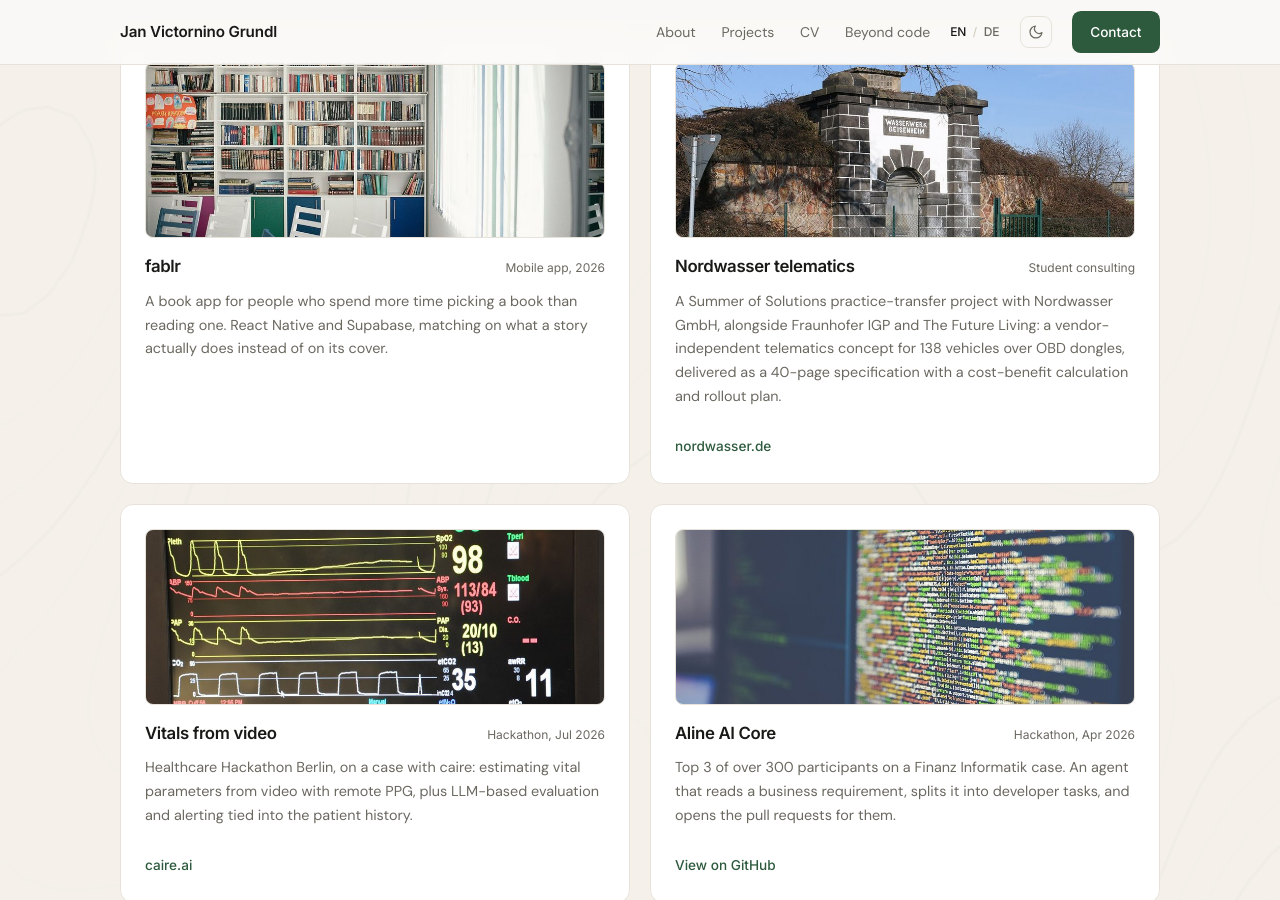
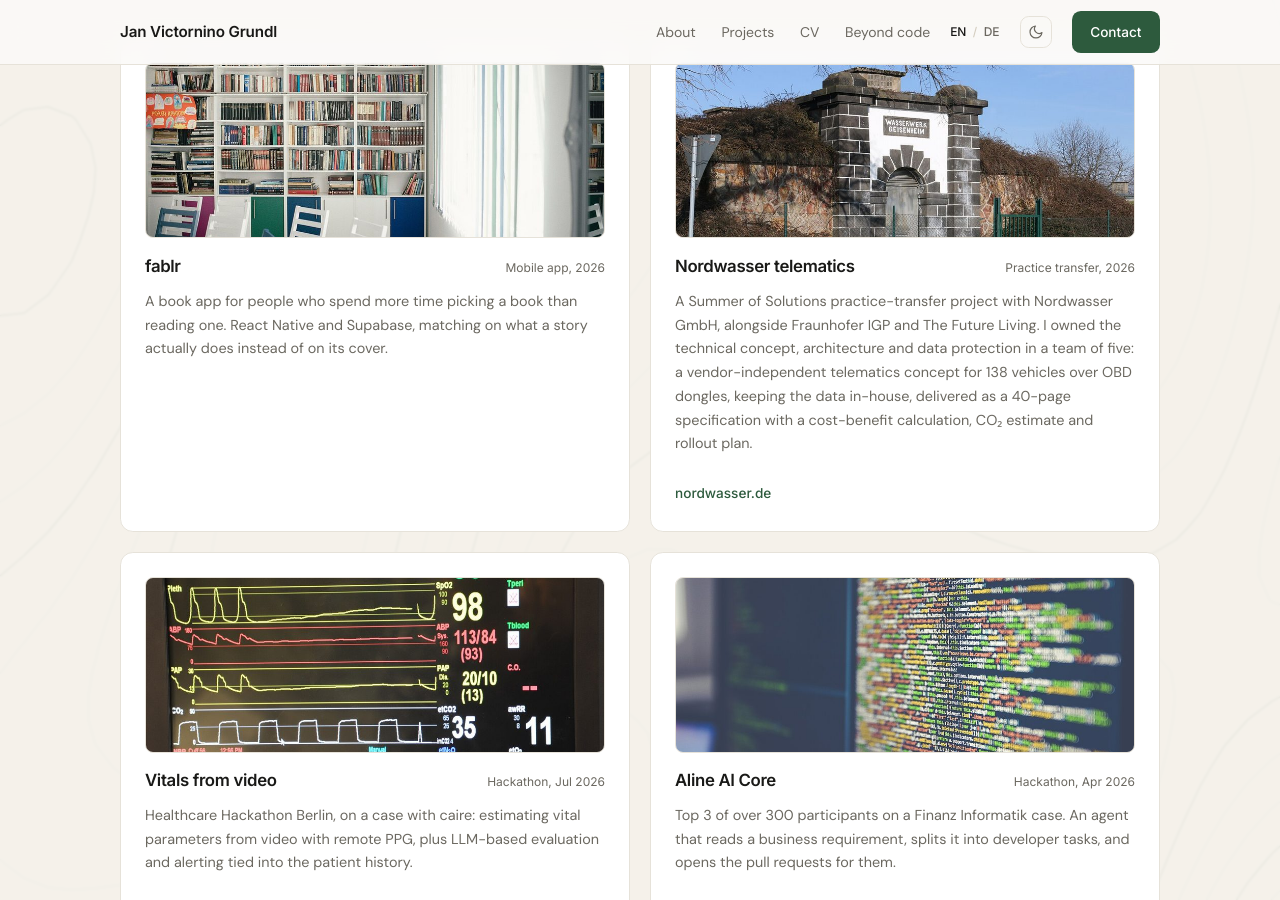
Before and after one commit to jg512/jangrundl-site, a Jekyll site: the page index.html, which Jekyll copies as it is, in a window 1280 px wide and 900 px high, scrolled down 2483 px. Built offline with Jekyll 4.4.1, drawn with Linux system fonts in a browser that asks for light colours; some of the changed text lies outside the part shown.

Commit message:
Add the Summer of Solutions entry, and say what the Nordwasser role was
The site CV was missing an engagement the PDF CV already carried: the Summer of
Solutions practice-transfer project (Apr-Jul 2026, The Future Living and
Fraunhofer IGP). That gap is why the logo wall looked broader than the record.
Content taken verbatim from scripts/build_cv.py, new cv.sos.* keys in both
dictionaries, placed between the current roles and Ossinity.

The Nordwasser card now says he owned the technical concept, architecture and
data protection in a team of five, and that the data stays in-house. Its label
moves from "Student consulting" to "Practice transfer, 2026".

Role title is "Student Software Developer, Digitalisation & Full-Stack
Development" rather than "Working Student", in the site and in build_cv.py.
The Ossinity role in build_cv.py becomes "Student AI Developer" to match what
the site has always said. The PDF itself is NOT rebuilt -- fpdf2 is not
installed here, so assets/cv/Jan_Grundl_CV.pdf still shows the old titles.

Also fixes CO&sub2;, which is not an HTML entity, to CO&#8322;.

Co-Authored-By: Claude Opus 5 <noreply@anthropic.com>
Claude-Session: https://claude.ai/code/session_01DWT25yjDrumGiE9hVCSPoz

```diff
--- a/index.html
+++ b/index.html
@@ -769,9 +769,9 @@
         <img class="card-media" src="assets/img/cards/nordwasser.jpg" alt="The gatehouse of a German waterworks" loading="lazy" width="900" height="375" />
         <div class="card-head">
           <h3 data-i18n="proj.nordwasser.title">Nordwasser telematics</h3>
-          <span class="card-meta" data-i18n="proj.nordwasser.meta">Student consulting</span>
-        </div>
-        <p data-i18n="proj.nordwasser.desc">A Summer of Solutions practice-transfer project with Nordwasser GmbH, alongside Fraunhofer IGP and The Future Living: a vendor-independent telematics concept for 138 vehicles over OBD dongles, delivered as a 40-page specification with a cost-benefit calculation and rollout plan.</p>
+          <span class="card-meta" data-i18n="proj.nordwasser.meta">Practice transfer, 2026</span>
+        </div>
+        <p data-i18n="proj.nordwasser.desc">A Summer of Solutions practice-transfer project with Nordwasser GmbH, alongside Fraunhofer IGP and The Future Living. I owned the technical concept, architecture and data protection in a team of five: a vendor-independent telematics concept for 138 vehicles over OBD dongles, keeping the data in-house, delivered as a 40-page specification with a cost-benefit calculation, CO&#8322; estimate and rollout plan.</p>
         <div class="card-foot"><a class="card-link" href="https://www.nordwasser.de/" target="_blank" rel="noopener noreferrer">nordwasser.de</a></div>
       </article>
 
@@ -904,12 +904,24 @@
     <div class="cv-entry">
       <div class="cv-when" data-i18n="cv.e3.when">Jul 2026 to now</div>
       <div>
-        <h4 class="cv-title" data-i18n="cv.e3.role">Working Student, Digitalisation &amp; Full-Stack Development</h4>
+        <h4 class="cv-title" data-i18n="cv.e3.role">Student Software Developer, Digitalisation &amp; Full-Stack Development</h4>
         <div class="cv-org"><a href="https://www.hohe-duene.de/" target="_blank" rel="noopener noreferrer">Yachthafenresidenz Hohe D&uuml;ne</a></div>
         <ul class="cv-desc">
           <li data-i18n="cv.e3.b1">Responsible for planning and integrating the ERP and marina management system for a 920-berth marina, the first yacht harbour in Germany to hold a five-star classification.</li>
           <li data-i18n="cv.e3.b3">Audited the legacy Java systems for code quality and security issues and documented the findings.</li>
           <li data-i18n="cv.e3.b2">Drafted a migration path towards a Django and PostgreSQL data model.</li>
+        </ul>
+      </div>
+    </div>
+
+    <div class="cv-entry">
+      <div class="cv-when" data-i18n="cv.sos.when">Apr 2026 to Jul 2026</div>
+      <div>
+        <h4 class="cv-title" data-i18n="cv.sos.role">Practice-transfer project with Nordwasser GmbH</h4>
+        <div class="cv-org"><a href="https://www.thefutureliving.com/summer-of-solutions-en/" target="_blank" rel="noopener noreferrer" data-i18n="cv.sos.org">Summer of Solutions &middot; The Future Living and Fraunhofer IGP</a></div>
+        <ul class="cv-desc">
+          <li data-i18n="cv.sos.b1">Responsible for technical concept, architecture and data protection in a team of five master&rsquo;s students; one of 13 practice partners and 60+ students in the 2026 cohort.</li>
+          <li data-i18n="cv.sos.b2">Designed a vendor-independent telematics concept for 138 vehicles over OBD dongles, keeping the data in-house; delivered a 40-page specification with a cost-benefit calculation, CO&#8322; estimate and rollout plan.</li>
         </ul>
       </div>
     </div>
@@ -1423,10 +1435,15 @@
       "cv.e2.b1": "Designed a semi-autonomous LLM agent using ReAct prompting, tool use and MCP that generates and checks UML class diagrams.",
       "cv.e2.b2": "Built the dataset and implemented the system in Python with the Hugging Face stack.",
       "cv.e3.when": "Jul 2026 to now",
-      "cv.e3.role": "Working Student, Digitalisation &amp; Full-Stack Development",
+      "cv.e3.role": "Student Software Developer, Digitalisation &amp; Full-Stack Development",
       "cv.e3.b1": "Responsible for planning and integrating the ERP and marina management system for a 920-berth marina, the first yacht harbour in Germany to hold a five-star classification.",
       "cv.e3.b3": "Audited the legacy Java systems for code quality and security issues and documented the findings.",
       "cv.e3.b2": "Drafted a migration path towards a Django and PostgreSQL data model.",
+      "cv.sos.when": "Apr 2026 to Jul 2026",
+      "cv.sos.role": "Practice-transfer project with Nordwasser GmbH",
+      "cv.sos.org": "Summer of Solutions &middot; The Future Living and Fraunhofer IGP",
+      "cv.sos.b1": "Responsible for technical concept, architecture and data protection in a team of five master&rsquo;s students; one of 13 practice partners and 60+ students in the 2026 cohort.",
+      "cv.sos.b2": "Designed a vendor-independent telematics concept for 138 vehicles over OBD dongles, keeping the data in-house; delivered a 40-page specification with a cost-benefit calculation, CO&#8322; estimate and rollout plan.",
       "cv.e4.when": "Jan 2026 to Apr 2026",
       "cv.e4.role": "Student AI Developer",
       "cv.e4.b1": "Annotated MRI scans in 3D Slicer for AI-assisted breast cancer detection.",
@@ -1463,8 +1480,8 @@
       "vol.stura.meta": "University politics",
       "vol.stura.desc": "Elected member of the student council (StuRa) at the University of Rostock, and a member of the Gesellschaft f&uuml;r Informatik.",
       "proj.nordwasser.title": "Nordwasser telematics",
-      "proj.nordwasser.meta": "Student consulting",
-      "proj.nordwasser.desc": "A Summer of Solutions practice-transfer project with Nordwasser GmbH, alongside Fraunhofer IGP and The Future Living: a vendor-independent telematics concept for 138 vehicles over OBD dongles, delivered as a 40-page specification with a cost-benefit calculation and rollout plan.",
+      "proj.nordwasser.meta": "Practice transfer, 2026",
+      "proj.nordwasser.desc": "A Summer of Solutions practice-transfer project with Nordwasser GmbH, alongside Fraunhofer IGP and The Future Living. I owned the technical concept, architecture and data protection in a team of five: a vendor-independent telematics concept for 138 vehicles over OBD dongles, keeping the data in-house, delivered as a 40-page specification with a cost-benefit calculation, CO&#8322; estimate and rollout plan.",
       "beyond.label": "Off screen",
       "beyond.title": "Beyond code",
       "beyond.intro": "Conferences, long books, and dwarf colonies that end badly. I train to clear my head and read to fill it again.",
@@ -1566,10 +1583,15 @@
       "cv.e2.b1": "Entwurf eines teilautonomen LLM-Agenten mit ReAct-Prompting, Tool-Nutzung und MCP, der UML-Klassendiagramme erzeugt und pr&uuml;ft.",
       "cv.e2.b2": "Aufbau des Datensatzes und Implementierung in Python mit dem Hugging-Face-Stack.",
       "cv.e3.when": "Jul 2026 bis heute",
-      "cv.e3.role": "Werkstudent Digitalisierung &amp; Full-Stack-Entwicklung",
+      "cv.e3.role": "Studentischer Softwareentwickler, Digitalisierung &amp; Full-Stack-Entwicklung",
       "cv.e3.b1": "Verantwortlich f&uuml;r Planung und Integration von ERP- und Hafenmanagementsystem f&uuml;r einen Hafen mit 920 Liegepl&auml;tzen, den ersten Yachthafen Deutschlands mit F&uuml;nf-Sterne-Klassifizierung.",
       "cv.e3.b3": "Pr&uuml;fung der Java-Altsysteme auf Codequalit&auml;t und Sicherheitsl&uuml;cken samt Dokumentation der Befunde.",
       "cv.e3.b2": "Entwurf eines Migrationswegs hin zu einem Django- und PostgreSQL-Datenmodell.",
+      "cv.sos.when": "Apr 2026 bis Jul 2026",
+      "cv.sos.role": "Transferprojekt mit der Nordwasser GmbH",
+      "cv.sos.org": "Summer of Solutions &middot; The Future Living und Fraunhofer IGP",
+      "cv.sos.b1": "Verantwortlich f&uuml;r technisches Konzept, Architektur und Datenschutz in einem F&uuml;nfer-Team aus Masterstudierenden; einer von 13 Praxispartnern und 60+ Studierenden im Jahrgang 2026.",
+      "cv.sos.b2": "Herstellerunabh&auml;ngiges Telematik-Konzept f&uuml;r 138 Fahrzeuge &uuml;ber OBD-Dongles entworfen, mit Datenhaltung im Haus; abgegeben als 40-seitiges Pflichtenheft mit Wirtschaftlichkeitsrechnung, CO&#8322;-Absch&auml;tzung und Umsetzungsplan.",
       "cv.e4.when": "Jan 2026 bis Apr 2026",
       "cv.e4.role": "Studentischer KI-Entwickler",
       "cv.e4.b1": "Annotation von MRT-Aufnahmen in 3D Slicer f&uuml;r die KI-gest&uuml;tzte Brustkrebserkennung.",
@@ -1606,8 +1628,8 @@
       "vol.stura.meta": "Hochschulpolitik",
       "vol.stura.desc": "Gew&auml;hltes Mitglied im Studierendenrat (StuRa) der Universit&auml;t Rostock und Mitglied der Gesellschaft f&uuml;r Informatik.",
       "proj.nordwasser.title": "Nordwasser Telematik",
-      "proj.nordwasser.meta": "Studentische Beratung",
-      "proj.nordwasser.desc": "Ein Summer-of-Solutions-Transferprojekt mit der Nordwasser GmbH, gemeinsam mit Fraunhofer IGP und The Future Living: ein herstellerunabh&auml;ngiges Telematik-Konzept f&uuml;r 138 Fahrzeuge &uuml;ber OBD-Dongles, abgegeben als 40-seitiges Pflichtenheft mit Wirtschaftlichkeitsrechnung und Umsetzungsplan.",
+      "proj.nordwasser.meta": "Transferprojekt, 2026",
+      "proj.nordwasser.desc": "Ein Summer-of-Solutions-Transferprojekt mit der Nordwasser GmbH, gemeinsam mit Fraunhofer IGP und The Future Living. Ich verantwortete technisches Konzept, Architektur und Datenschutz in einem F&uuml;nfer-Team: ein herstellerunabh&auml;ngiges Telematik-Konzept f&uuml;r 138 Fahrzeuge &uuml;ber OBD-Dongles mit Datenhaltung im Haus, abgegeben als 40-seitiges Pflichtenheft mit Wirtschaftlichkeitsrechnung, CO&#8322;-Absch&auml;tzung und Umsetzungsplan.",
       "beyond.label": "Abseits vom Bildschirm",
       "beyond.title": "Neben dem Code",
       "beyond.intro": "Konferenzen, lange B&uuml;cher und Zwergenkolonien, die b&ouml;se enden. Ich trainiere, um den Kopf frei zu bekommen, und lese, um ihn wieder zu f&uuml;llen.",
--- a/scripts/build_cv.py
+++ b/scripts/build_cv.py
@@ -42,7 +42,7 @@ SUMMARY = (
 EXPERIENCE = [
     dict(
         org="Yachthafenresidenz Hohe Düne", url="https://www.hohe-duene.de/",
-        role="Working Student, Digitalisation & Full-Stack Development",
+        role="Student Software Developer, Digitalisation & Full-Stack Development",
         when="Jul 2026 - Present", where="Rostock, Germany",
         bullets=[
             "Responsible for planning and integrating the ERP and marina management system for a "
@@ -79,7 +79,7 @@ EXPERIENCE = [
     ),
     dict(
         org="Ossinity GmbH", url="https://de.linkedin.com/company/ossinity",
-        role="Working Student, AI", when="Jan 2026 - Apr 2026", where="Rostock, Germany",
+        role="Student AI Developer", when="Jan 2026 - Apr 2026", where="Rostock, Germany",
         bullets=[
             "Annotated MRI scans in 3D Slicer for AI-assisted cancer detection, and ran evaluation and "
             "testing in Python.",
```
